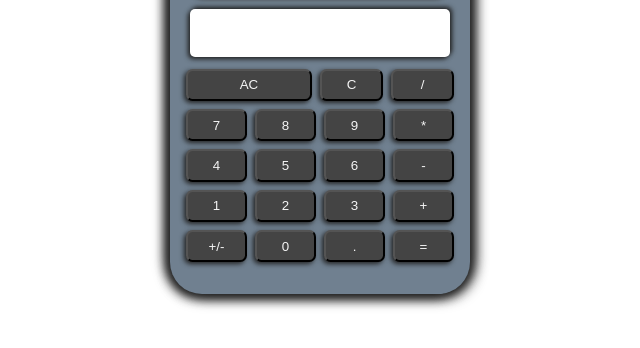
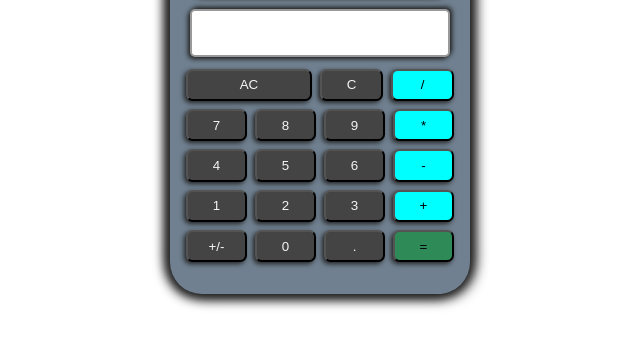
Before and after one commit to Bones81/calculator2024, a plain HTML site: page index.html in a window 1280 px wide. Shown: the part 296-644 px from the top of the page, without its empty margins (320-960 px from the left). Drawn offline with Linux system fonts and the light colour scheme.

Commit message:
Update button styles and functions.
Add color to operator buttons and equals button. Improve button logic to
recognize when an operand is in the display so that it starts a new one.

```diff
--- a/script.js
+++ b/script.js
@@ -38,7 +38,7 @@ function multiply(a,b) {
 
 function divide(a,b) {
     if (b === 0) return 'CANNOT DIV BY 0'
-    return b / a
+    return a / b
 }
 
 // SET DECIMAL LOGIC
@@ -56,6 +56,10 @@ numberBtns.forEach( (btn) => {
 decimalBtn.addEventListener('click', (e) => clickNumber(e))
 
 function clickNumber(event) {
+    // If operand 1 is equal to what is currently in the display, clear the display and start a new operand
+    if (operand1 === Number(display.textContent)) {
+        display.textContent = ''
+    }
     // ENSURE display never has more than 10 digits (including any decimals)
     if(display.textContent.length < 10) {
         display.textContent += event.target.textContent
@@ -96,6 +100,7 @@ operators.forEach( btn => btn.addEventListener('click', (e) => {
         operator = e.target.textContent
         // Once operator is clicked, the number in the display becomes operand1.
         operand1 = Number(display.textContent)
+        // The next keystroke needs to clear the display before starting the next operand.
     }
 
 }))
--- a/style.css
+++ b/style.css
@@ -64,6 +64,8 @@ body {
     box-shadow: -2px 2px 5px #222,
         2px -2px 5px #222;
     overflow: hidden;
+    border-style: inset;
+    border: 2px solid rgba(0,0,0, 0.4);
 }
 
 #buttons {
@@ -82,9 +84,22 @@ body {
     border-radius: 0.5em;
     box-shadow: -2px 2px 5px #222;
     cursor: pointer;
+    transition: 0.1s all ease;
+}
 
+.btn:hover {
+    transform: scale(1.125);
 }
 
 #all-clear-btn {
     flex: 2 0 120px;
 }
+
+.operator {
+    background-color: aqua;
+    color: black;
+}
+
+#equals-btn {
+    background-color: seagreen;;
+}
```
